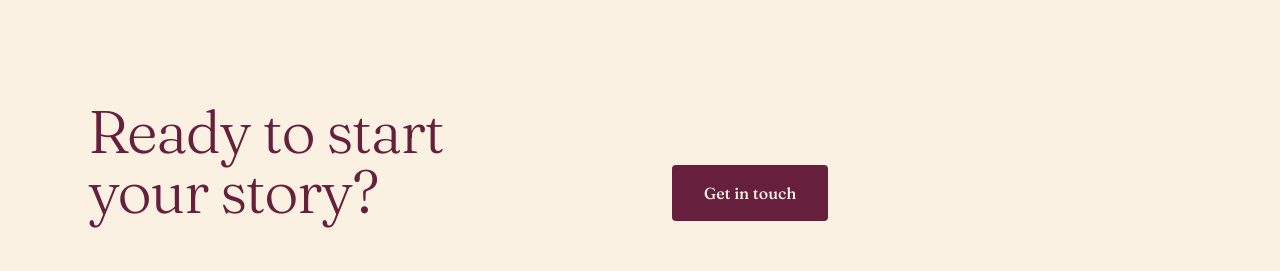
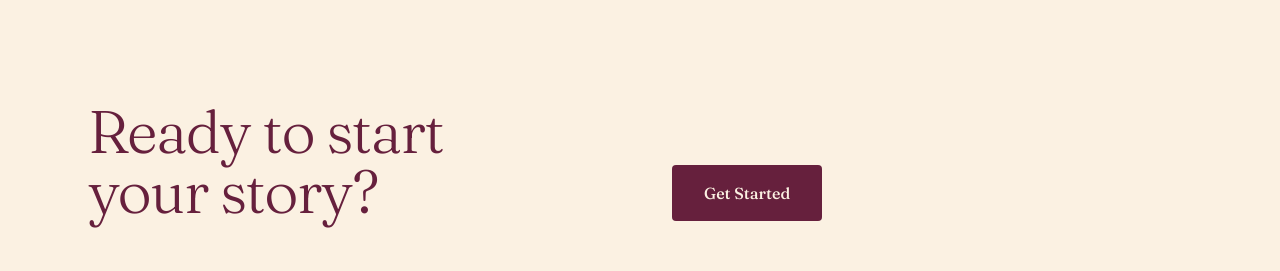
Before and after one commit to hansulteliahs-oss/Lead-gen-sales-optimization, a Next.js app in the folder Website/: page /testimonials in a window 1280 px wide. Shown: the part 1143-1414 px from the top of the page. Built offline with nearby package versions, Linux system fonts and the light colour scheme; no server answers.

Commit message:
content: change testimonials CTA button to Get Started
Co-Authored-By: Claude Opus 4.7 (1M context) <noreply@anthropic.com>

```diff
--- a/Website/app/testimonials/page.tsx
+++ b/Website/app/testimonials/page.tsx
@@ -108,7 +108,7 @@ export default function TestimonialsPage() {
               rel="noopener noreferrer"
               className="inline-block bg-brand-ink text-brand-paper px-8 py-4 rounded font-medium text-base hover:bg-brand-spot-deep transition-colors duration-200 ease-out-quart"
             >
-              Get in touch
+              Get Started
             </a>
           </div>
         </div>
```
